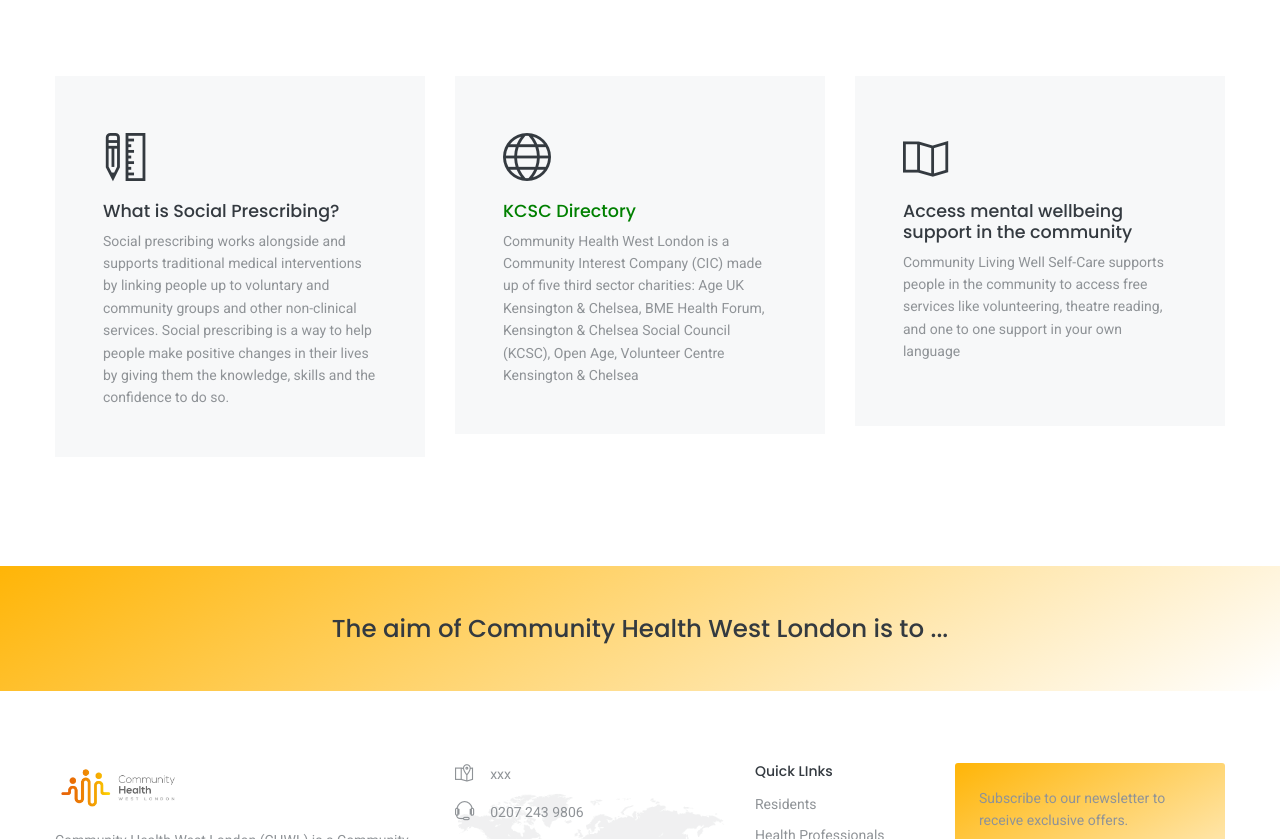
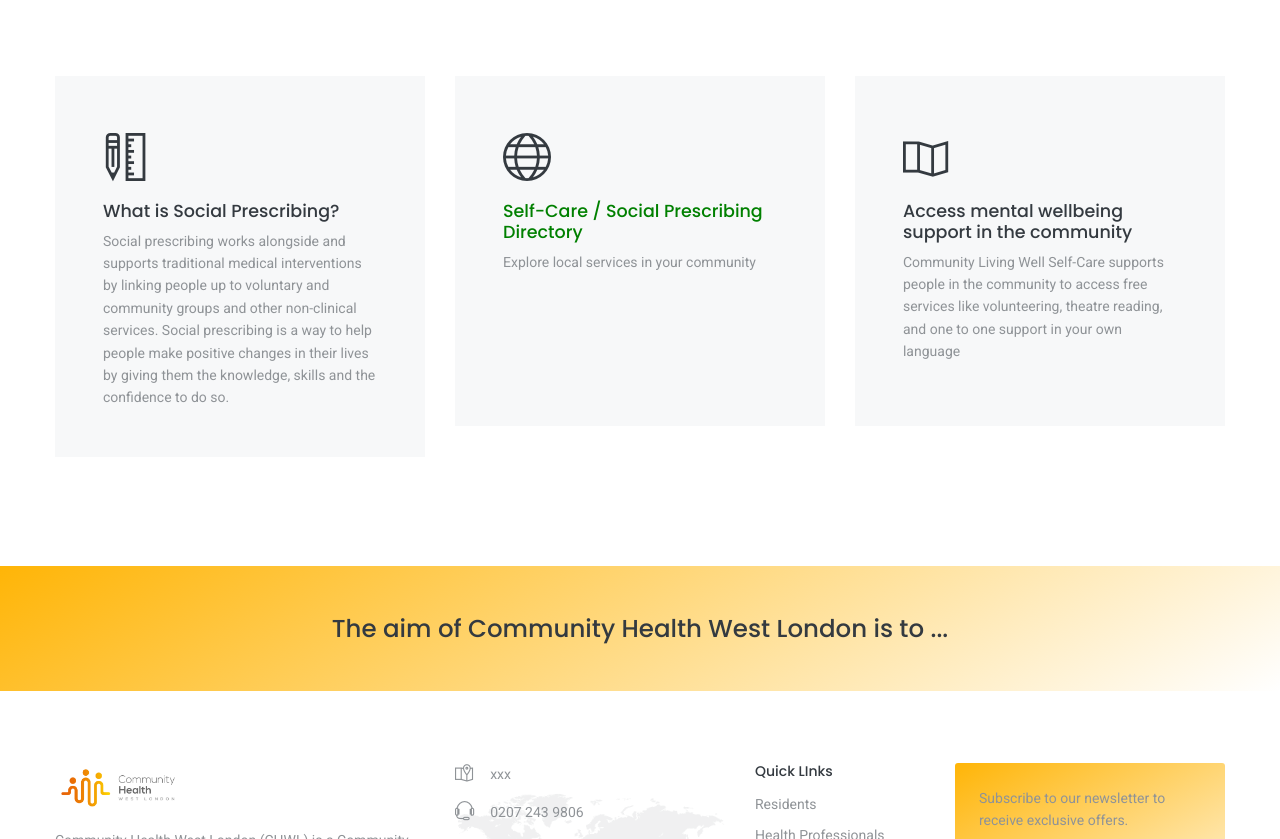
Before and after one commit to AgileVentures/cic-website, a Jekyll site: the page built from residents.md, in a window 1280 px wide and 900 px high, scrolled down 352 px, cut to the strip 61-900 px from the top of the window. Built offline with Jekyll 4.4.1, drawn with Linux system fonts in a browser that asks for light colours; some web fonts are replaced.

Commit message:
Update KCSC Directory “kcsc_directory”

```diff
--- a/_data/kcsc_directory.yml
+++ b/_data/kcsc_directory.yml
@@ -1,6 +1,3 @@
 kcsc_directory:
-  - title: KCSC Directory
-    text: "Community Health West London is a Community Interest Company (CIC) made
-      up of five third sector charities: Age UK Kensington & Chelsea, BME Health
-      Forum, Kensington & Chelsea Social Council (KCSC), Open Age, Volunteer
-      Centre Kensington & Chelsea"
+  - title: Self-Care / Social Prescribing Directory
+    text: "Explore local services in your community "
```
